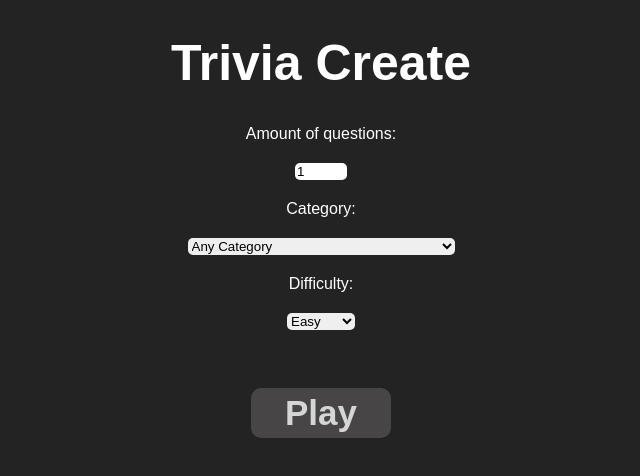
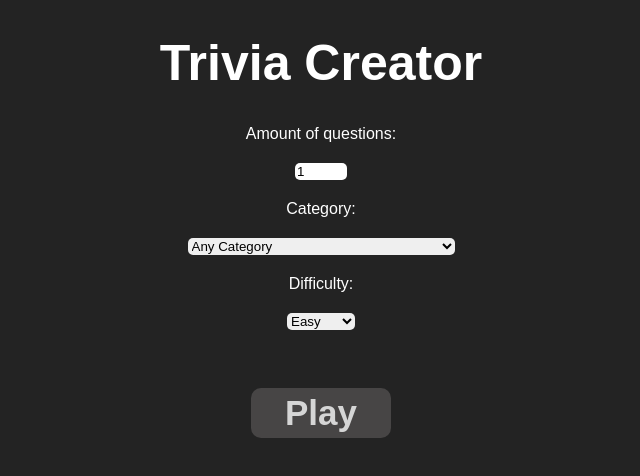
Before and after one commit to matioli-cmd/trivia, a plain HTML site: page index.html in a window 1280 px wide. Shown: the whole page, without its empty margins (319-959 px from the left). Drawn offline with Linux system fonts and the light colour scheme.

Commit message:
Update index.html

```diff
--- a/index.html
+++ b/index.html
@@ -9,7 +9,7 @@
 
 
     <body>
-        <h1 align="center">Trivia Create</h1>
+        <h1 align="center">Trivia Creator</h1>
 
         <form action="game.html">
 
@@ -54,7 +54,7 @@
                     <option value="medium">Medium</option>
                     <option value="hard">Hard</option>
                 </select>
-                <br>
+            <br>
                 <button id="submit">Play</button>
 
 
```
